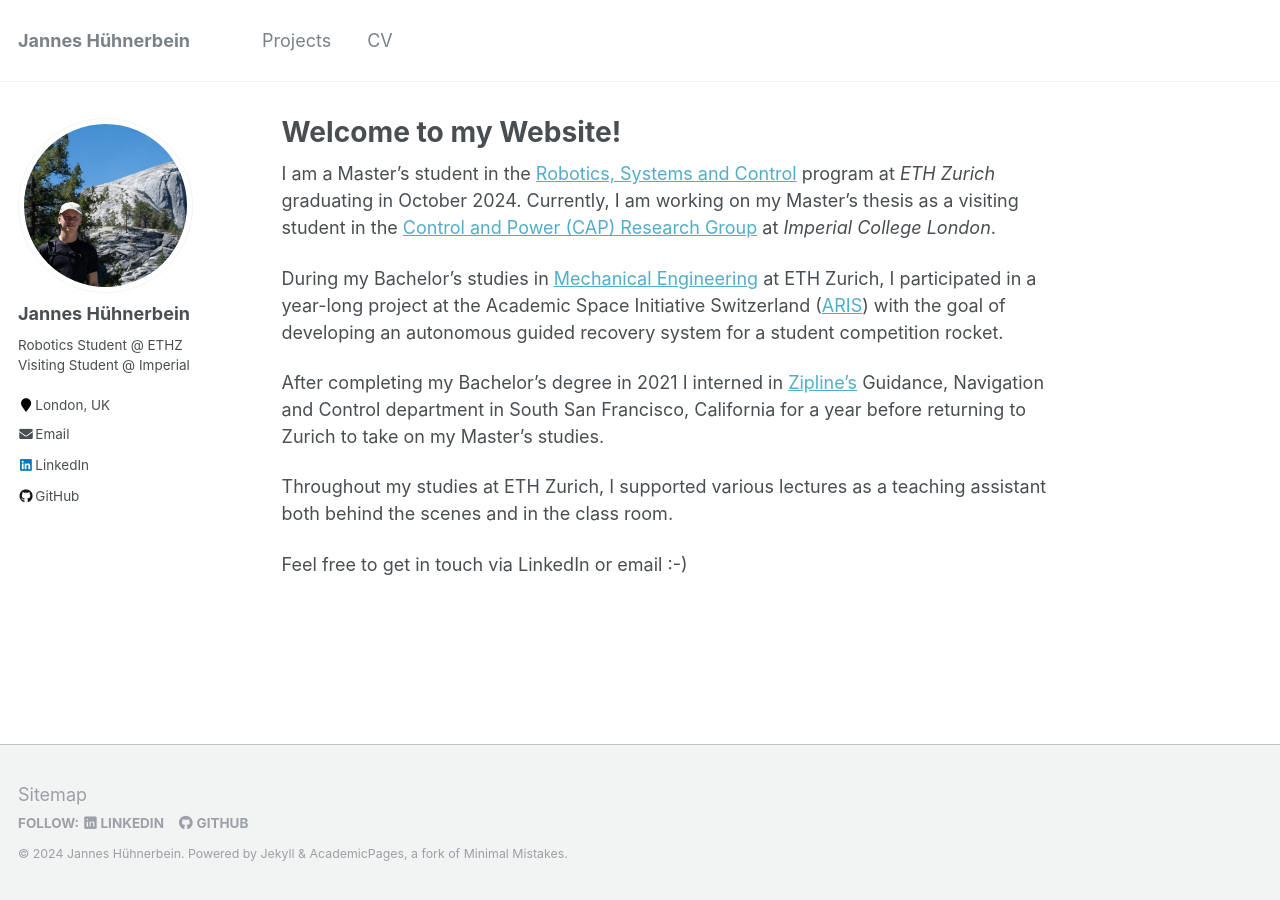
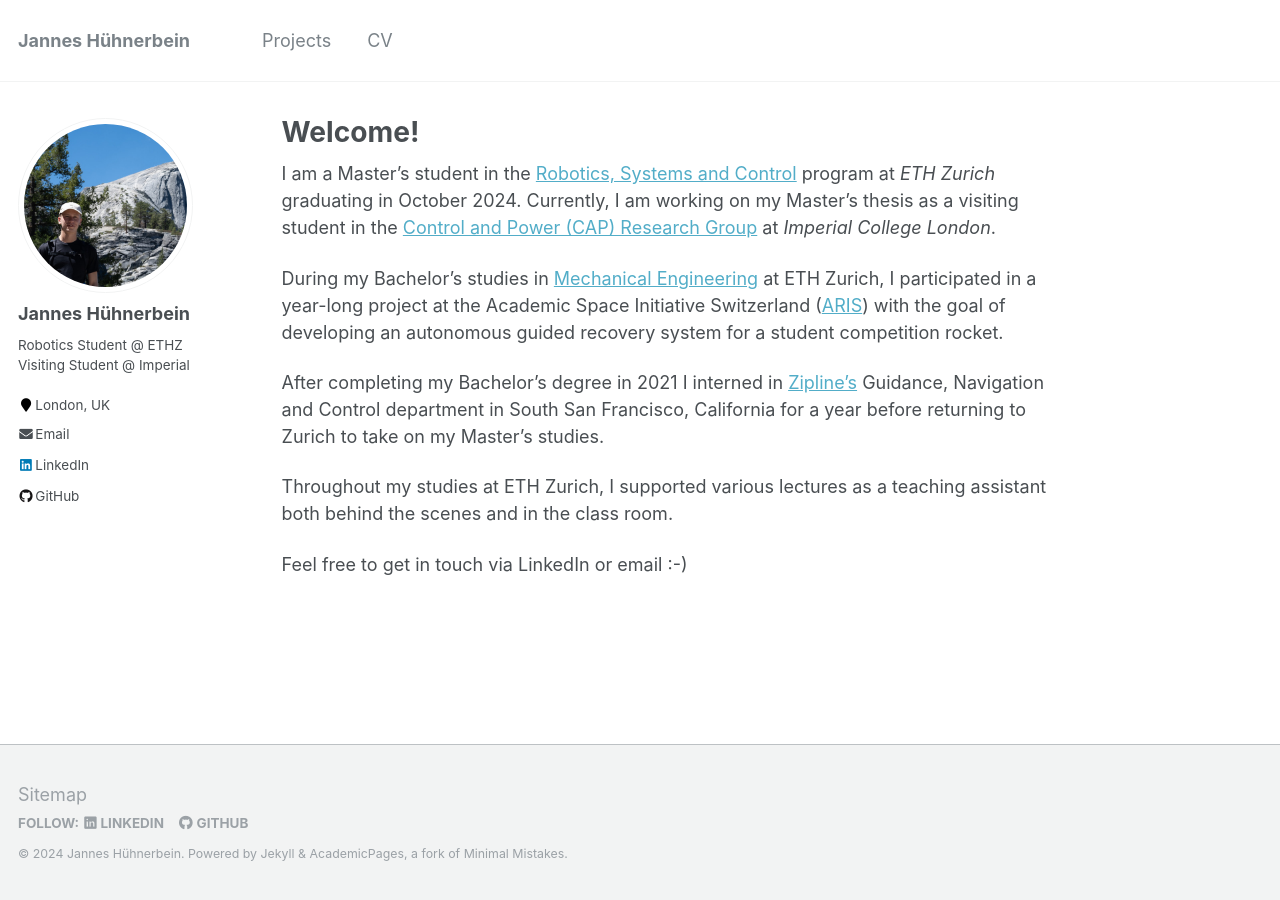
Before and after one commit to janneshb/huehnerbe.in, a Jekyll site: the page built from _pages/about.md, in a window 1280 px wide. Built offline with Jekyll 4.4.1, drawn with Linux system fonts in a browser that asks for light colours.

Commit message:
updated CV and minor changes

```diff
--- a/_pages/about.md
+++ b/_pages/about.md
@@ -1,6 +1,6 @@
 ---
 permalink: /
-title: "Welcome to my Website!"
+title: "Welcome!"
 author_profile: true
 redirect_from:
   - /about/
```
Also changed, not shown: 1 other file.
